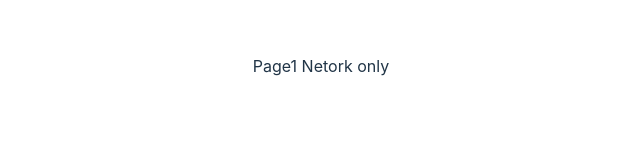
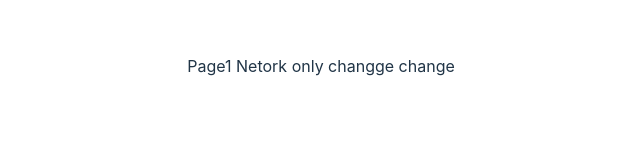
Before and after one commit to netanelZemingo/vite-pwa, a React (Vite) app: page /1 in a window 1280 px wide. Shown: the part 334-494 px from the top of the page, without its empty margins (319-959 px from the left). Built offline with nearby package versions, Linux system fonts and the light colour scheme; no server answers.

Commit message:
try to change

```diff
--- a/src/pages/Page1.tsx
+++ b/src/pages/Page1.tsx
@@ -17,7 +17,7 @@ const Page1 = () => {
 
   return (
     <div>
-      Page1 Netork only
+      Page1 Netork only changge change
       {JSON.stringify(first)}
     </div>
   );
```
